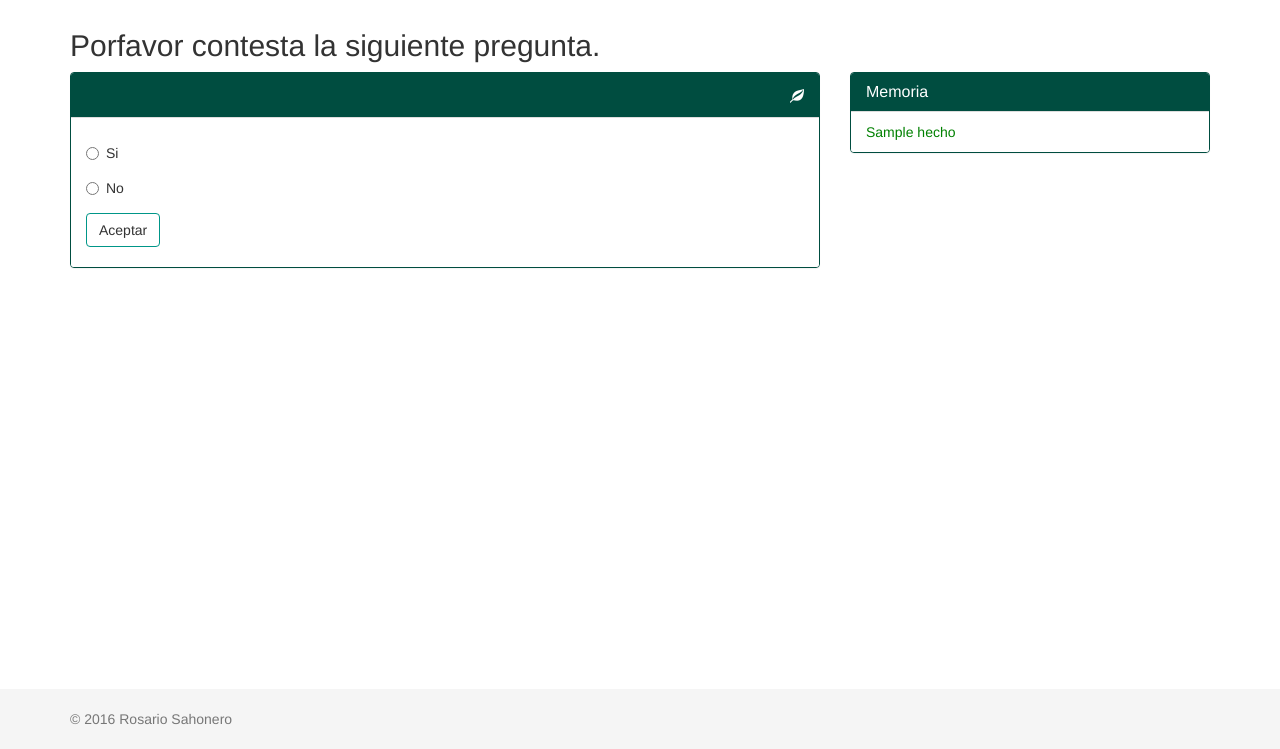
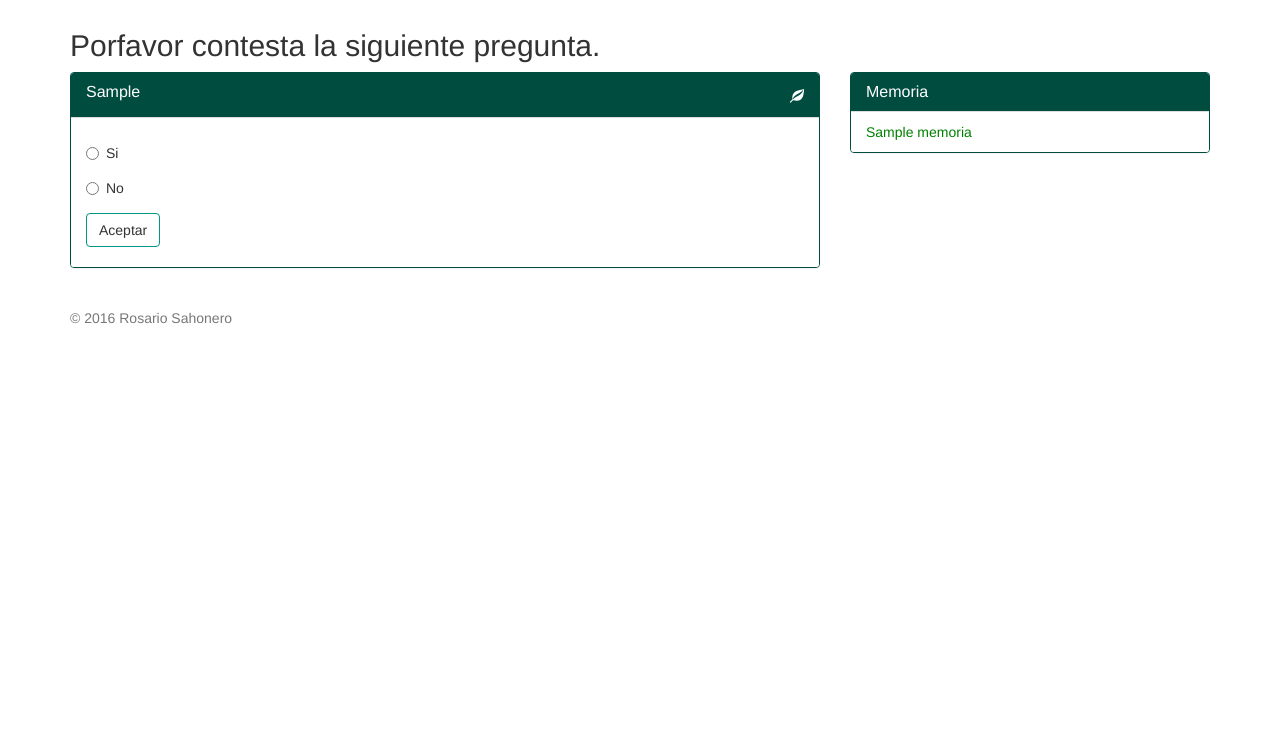
Before and after one commit to rsahonero/my-garden, a Django app: template greengarden/templates/greengarden/cuestionario.html in a window 1280 px wide. Shown: the part 51-800 px from the top of the page. Run offline with Django 3.2, Linux system fonts and the light colour scheme; tables that the repository leaves empty hold one stand-in row (values such as "Sample post"); the template is opened without the code that fills it: values that come from a table or form of the project are taken from there, most other values are stand-ins (such as "Sample title", 1, 10 or a date in 2020); grey boxes marked "Sample" are stand-in pictures; parts of the project's set-up code (start-up, migrations or seed data) failed here and were passed over; some libraries are stand-ins or nearby versions.

Commit message:
Modificacion de las vistas y las plantillas
Las vistas y las plantillas fueron modificadas para soportar la nueva mejora en la inferencia

```diff
--- a/greengarden/admin.py
+++ b/greengarden/admin.py
@@ -33,12 +33,14 @@
 
 
 class ReglaAdmin(admin.ModelAdmin):
+    list_filter = ('titulo',)
     inlines = [
         HechoReglasInline,
     ]
 
 
 class HechoAdmin(admin.ModelAdmin):
+    list_filter = ('titulo',)
     inlines = [
         HechoReglasInline,
     ]
--- a/greengarden/inferencia/motor.py
+++ b/greengarden/inferencia/motor.py
@@ -108,6 +108,10 @@
         valor = True
         for hecho in regla.hecho_set.all():
             hecho_valor = self.memoria_trabajo.obtener_valor(hecho.titulo)
+            if hecho_valor is False:
+                self.memoria_trabajo.agregar_hecho(regla.conclusion.titulo, False)
+                valor = False
+                return
             if hecho_valor is not None:
                 valor &= hecho_valor
             else:
--- a/greengarden/static/greengarden/styles.css
+++ b/greengarden/static/greengarden/styles.css
@@ -6,7 +6,6 @@
     bottom: 0;
     width: 100%;
     height: 60px;
-    background-color: #F5F5F5;
 }
 
 .footer > .container {
@@ -83,10 +82,7 @@
     cursor: pointer;
 }
 
-.cuestionario .footer {
-    position: absolute;
+.cuestionario .memoria-trabajo.list-group {
+	max-height: 300px;
+	overflow-y: auto;
 }
-
-.conclusion .footer {
-    position: absolute;
-}
--- a/greengarden/tasks.py
+++ b/greengarden/tasks.py
@@ -52,7 +52,7 @@
     motor_inferencia.asignar_valores_conocidos(hechos_conocidos)
     motor_inferencia.encadenar_reglas()
     metas = []
-    for hecho in motor_inferencia._hechos_marcados:
+    for hecho in motor_inferencia.hechos_marcados:
         if hecho.titulo.startswith('probabilidad'):
             metas.append(str(hecho.id))
 
@@ -63,6 +63,6 @@
     condiciones_atmosfericas.metas = ';'.join(metas)
     condiciones_atmosfericas.save()
 
-    logger.info(motor_inferencia._hechos_marcados)
+    logger.info(motor_inferencia.hechos_marcados)
     logger.info("Monitorizacion completada")
     return True
--- a/greengarden/templates/base.html
+++ b/greengarden/templates/base.html
@@ -18,7 +18,7 @@
     <nav class="navbar navbar-inverse navbar-fixed-top">
         <div class="container">
             <div class="navbar-header">
-                <a class="navbar-brand" href="#">Green Garden</a>
+                <a class="navbar-brand" href="/greengarden/">Green Garden</a>
             </div>
             <div id="navbar" class="collapse navbar-collapse">
                 <ul class="nav navbar-nav">
--- a/greengarden/templates/greengarden/cuestionario.html
+++ b/greengarden/templates/greengarden/cuestionario.html
@@ -33,15 +33,15 @@
         {% if memoria %}
             <div class="panel panel-default">
                 <div class="panel-heading">
-                    <h3 class="panel-title">Memoria</h3>
+                    <h3 class="panel-title">Memoria</h->
                 </div>
-                <ul id="memoria" class="list-group">
-                {% for hecho in memoria %}
+                <ul id="memoria" class="memoria-trabajo list-group">
+                {% for k, v in memoria.items %}
                 	<li class="list-group-item">
-                    {% if hecho.valor %}
-                    <span style="color: green">{{ hecho.titulo|capfirst }}</span>
+                    {% if v %}
+                    <span style="color: green">{{ k|capfirst }}</span>
                     {% else %}
-                    <span style="color: red">{{ hecho.titulo|capfirst }}</span>
+                    <span style="color: red">{{ k|capfirst }}</span>
                     {% endif %}
                 	</li>
                 {% endfor %}
--- a/greengarden/templates/greengarden/index.html
+++ b/greengarden/templates/greengarden/index.html
@@ -16,6 +16,7 @@
             </p>
         </div>
     </div>
+    {% load static %}
     <div class="row marketing">
         <div class="col-md-4">
             <img class="img-circle" src="{% static 'greengarden/imagenes/condiciones_atmosfericas.jpg' %}" alt="Generic placeholder image"
--- a/greengarden/urls.py
+++ b/greengarden/urls.py
@@ -6,6 +6,7 @@
 app_name = 'greengarden'
 urlpatterns = [
     url(r'^$', views.index, name='index'),
+    url(r'^(?P<codigo>\d+)/$', views.index, name='index'),
     url(r'^cuestionario/$', views.cuestionario, name='cuestionario'),
     url(r'^conclusion/$', views.conclusion, name='conclusion'),
     url(r'^inferir/$', views.inferir, name='inferir'),
--- a/mygarden/urls.py
+++ b/mygarden/urls.py
@@ -22,5 +22,5 @@
     url(r'^admin/', admin.site.urls),
     url(r'^greengarden/', include('greengarden.urls')),
     url(r'^tinymce/', include('tinymce.urls')),
-    url(r'^', views.home, name='home')
+    url(r'^$', views.home, name='home')
 ]
```
Also changed, not shown: greengarden/views.py (+22 -29 lines).
